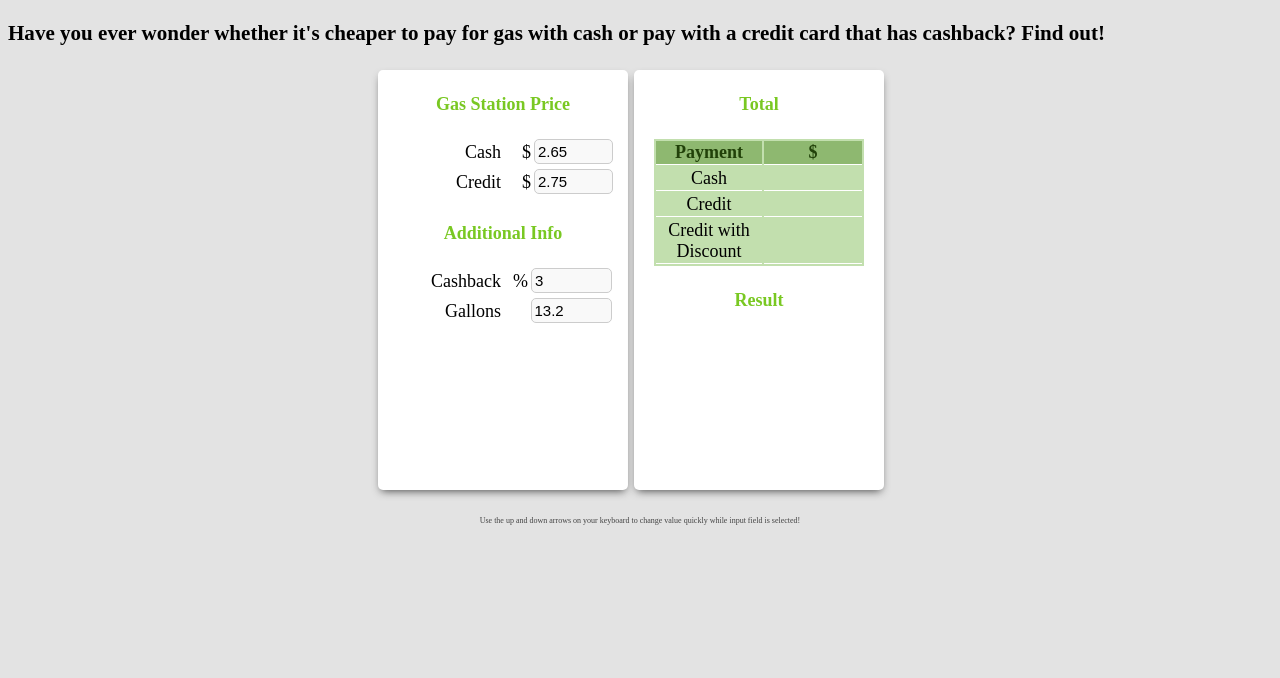
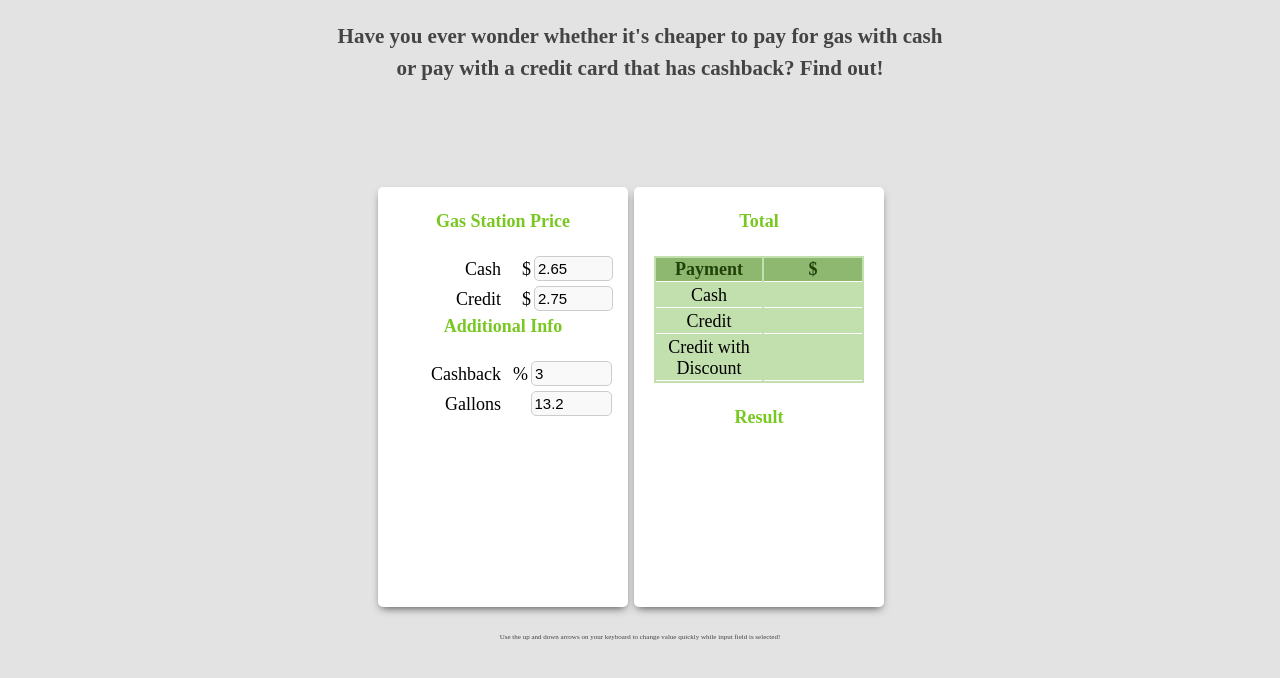
Before and after one commit to PhilJayN/gasCostCalc, a plain HTML site: page index.html in a window 1280 px wide. Drawn offline with nearby package versions, Linux system fonts and the light colour scheme.

Commit message:
Remove comments and organize style sections

```diff
--- a/index.html
+++ b/index.html
@@ -13,7 +13,8 @@ to pay with cash or pay with credit that has a reward for buying gas. -->
 
 <body>
   <h3>
-Have you ever wonder whether it's cheaper to pay for gas with cash or pay with a credit card that has cashback? Find out!
+Have you ever wonder whether it's cheaper to pay for gas with cash
+<br>or pay with a credit card that has cashback? Find out!
 </h3>
     <article class="example">
         <form action="index.html" method="post" id="mainForm">
--- a/style.css
+++ b/style.css
@@ -1,22 +1,43 @@
+/*------------------------------------------------------------------------------
+TABLE OF CONTENTS
+-----------------
+Color Guide
+Section Styles:
+  Jumbo Container
+  Main Input Field Container
+  Headers
+  Misc
+------------------------------------------------------------------------------*/
 
+/*------------------------------------------------------------------------------
+COLOR GUIDE
+-----------
+#Main background: #E3E3E3
+#Tomato (Danger border) : tomato
+#Pastel green (header 4):  rgb(110, 180, 49)
+#Pastel lime green (table):
+  #c2dfae
+  color: #214109
+  background: #8eb870
+------------------------------------------------------------------------------*/
 
+/*Jumbo container-------------------------------------------------------------*/
 body {
     background-color: #E3E3E3;
     font-size: 18px;
 }
 
 article {
-  width:530px;
-/*allows article to be centered*/
+    width: 530px;
     margin: auto;
 }
 
+/*Main input field container--------------------------------------------------*/
 #mainForm, #resultContainerDiv {
     margin: 3px 3px;
-  padding: 0 0px;
-  width:250px;
+    width: 250px;
     /*prevent container from doing the funky chicken dance (getting bigger) when calculation shows up*/
-  height:420px;
+    height: 420px;
     background-color: #ffffff;
     border-radius: 5px;
     box-shadow: 0 4px 9px -3px rgba(0, 0, 0, 0.67);
@@ -31,50 +52,31 @@ article {
     float: left;
 }
 
-
-h4 {
-  /*original pastel green for header:*/
-  color: #356115;
-  color: rgb(110, 180, 49);
-color: #79c822;
-  font-weight: 800;
-  text-align: center;
+.formFields li {
+    list-style-type: none;
+    /*li element has 2 floated children. This prevents header jumping*/
 }
 
-h5 {
-  color: tomato;
-}
-
-.formFields li {
-  list-style-type:none;
-/*this li element has 2 floated children. this prevents the header under from jumping around:*/
-  overflow: auto;
-
-}
-
-.formFields label{
+.formFields label {
     width: 120px;
-  /*float both input and label elements left so they are closer together, less space in middle:*/
     float: left;
-    margin-right:6px;
-  /*border: 1px solid blue;*/
+    margin-right: 6px;
     padding: 3px;
 }
 
 input {
     width: 71px;
-font-size:15px;
-border-radius:5px;
+    font-size: 15px;
+    border-radius: 5px;
     -webkit-border-radius: 5px;
     -moz-border-radius: 5px;
-background: #fff;
     background: #F9F9F9;
     border: 1px solid #ccc;
     padding: 3px;
     margin-bottom: 5px;
     outline: none;
-/*float both input and label elements left so they are closer together, less space in middle*/
-float:left;
+    /*float both input and label left so they are closer together*/
+    float: left;
 }
 
 #bankDiscount {
@@ -86,197 +88,74 @@ float:left;
     margin-left: 1px;
 }
 
-/*Disable huge blue border that shows in in Chrome when selecting on input fields*/
+/*Disable huge blue border that shows in Chrome when selecting input fields*/
 input:focus {
-    /*outline-color:red;*/
-    /*Twitter blue border:*/
-    /*border: 1px solid #56b4ef;*/
     border: 1px solid #79c822;
-
     box-shadow: 0px 0px 3px 1px #c8def0;
-    /*border: 1px solid red;*/
-
 }
 
-/*.fa {
-  border: 1px solid green;
-}*/
-
 ul {
-  padding:0;
-text-align:right;
-/*margin: auto;*/
-  /*border: 1px solid cyan;*/
-/*margin: auto;*/
+    padding: 0;
+    text-align: right;
 }
-
 
 span {
     float: left;
     padding: 3px
 }
-/*
-table {
-  border-collapse: collapse;
-}
-
-table, th, tr, td{
-  text-align:right;
-  border: 1px solid black;
-  text-align: right;
-
-}*/
-
 
 table {
     margin: auto;
     width: 210px;
     max-width: 220px;
     background-color: #c2dfae;
-  /*background-color: #a6cd8a;*/
-
-  /*border-collapse:collapse;*/
 }
 
 th, td {
     border-bottom: 1px solid white;
-  /*background: tomato;*/
-  /*prevents table from doing chicken chance on td start gettigng bigger #*/
+    /*prevents table from doing chicken chance as td start getting bigger #*/
     width: 110px;
-  /*max-width: 100px;*/
-  /*text-align: right;*/
 }
 
 th {
-  /*text-align: right;*/
     color: #214109;
-  /*color: #315625;*/
     background: #8eb870;
 }
 
+/*Headers------------------------------------------------------------- */
+h3 {
+  color: #444;
+  text-align: center;
+  margin-bottom: 100px;
+  line-height: 150%;
+}
+
+h4 {
+    color: #79c822;
+    font-weight: 800;
+    text-align: center;
+}
+
+h5 {
+    color: tomato;
+}
+
+/*Misc------------------------------------------------------------- */
 p {
-  /*background: red;*/
     margin-left: 10px;
     margin-right: 10px;
-
-
 }
 
 #errorMsgEl {
     color: tomato;
 }
 
-
 .footerContent {
     clear: both;
     margin: auto;
     width: 490px;
     color: #444;
-  font-size: 8px;
+    font-size: 7px;
     padding-top: 23px;
     text-align: center;
-  /*border: 1px solid red;*/
 }
-
-
-
-
-
-
-
-
-
-
-
-
-
-
-
-
-
-
-
-/*
-.calculateBtn {
-  box-sizing: border-box;
-  background: rgb(110, 180, 49);
-  color: #fafafa;
-  padding: 7px;
-  margin-left: 3px;
-  margin-top: 8px;
-  margin-bottom: 8px;
-
-    border-radius: 5px;
-    cursor: pointer;
-    text-transform: uppercase;
-    font-weight: 500;
-    box-shadow: 1px 3px rgba(0, 0, 0, 0.5);
-
-}
-
-.calculateBtn:hover {
-  background-color: #7ED321;
-}*/
-
-
-
-
-
-
-
-
-
-
-
-
-
-
-
-
-
-
-
-
-
-
-
-
-
-
-
-
-
-
-
-
-
-
-
-
-
-
-/*.calculationResultContainer {
-  border: 1px dashed blue;
-}
-
-.one, .two {
-  border: 1px solid red;
-  display: inline;
-}
-
-table {
-   border: 1px solid red;
-}
-
-td {
-   border: 1px solid green;
-}
-
-.calculationResultContainer {
-   border: 1px solid red;
-}
-
-.userInput {
-  min-width: 400px;
-
-}*/
```
Lines whose indentation alone changed are shown as unchanged.
